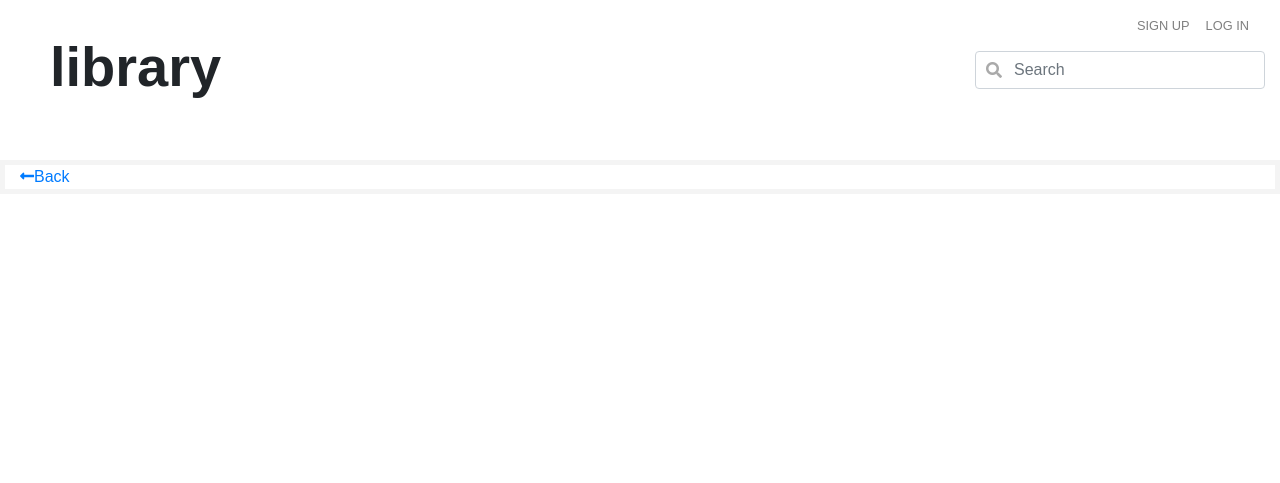
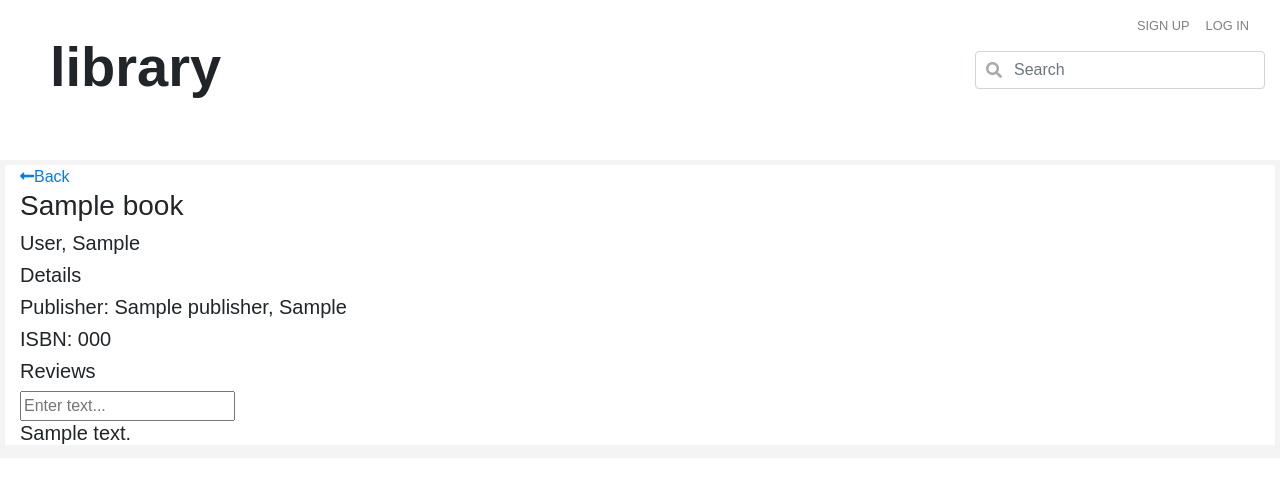
Before and after one commit to martintierro/SECURDE-DjangoLibrary, a Django app: page /catalog/1/ in a window 1280 px wide. Shown: the top 483 px of the page. Run offline with Django 3.2, Linux system fonts and the light colour scheme; tables that the repository leaves empty hold one stand-in row (values such as "Sample post"); some libraries are stand-ins or nearby versions.

Commit message:
Updating Master

```diff
--- a/catalog/templates/catalog/book_details.html
+++ b/catalog/templates/catalog/book_details.html
@@ -8,6 +8,26 @@
             <div class="back">
                 <a href="#" class=""><i class="fas fa-long-arrow-alt-left"></i>Back</a>
             </div>
+            <div>
+                <h3>{{ book.title }}</h3>
+                <h5>{{ book.author }}</h5>
+            </div>
+            <div>
+                <h5>Details</h5>
+                <h5>Publisher: {{ book.publisher }}, {{ book.year }}</h5>
+                <h5>ISBN: {{ book.isbn }}</h5>
+            </div>
+            <div>
+                <h5>Reviews</h5>
+                <input type="text" placeholder="Enter text...">
+                {% for review in reviews %}
+                    <div>
+                        <span>
+                            <h5>{{ review.text }}</h5>
+                        </span>
+                    </div>
+                {% endfor %}
+            </div>
         </div>
     </div>
 {% endblock %}
```
